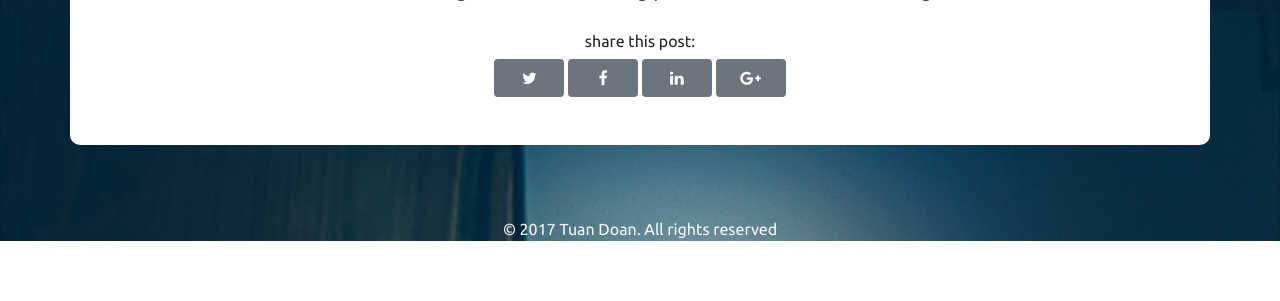
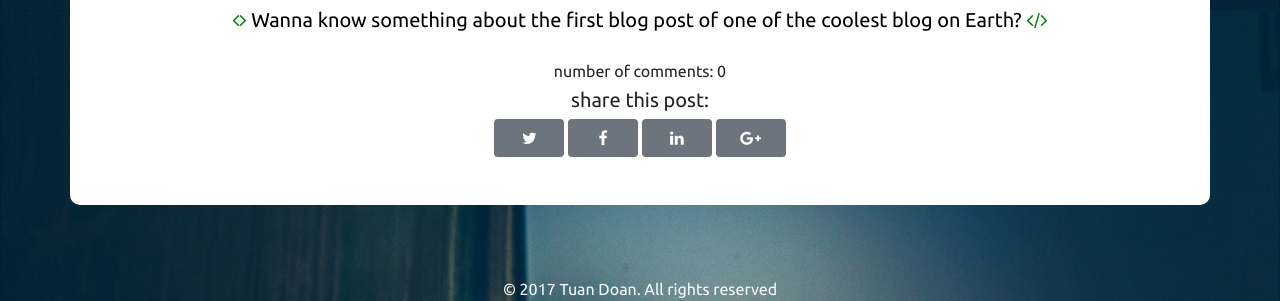
Before and after one commit to tu4ndoan/personal-website-blog, a Django app: page /blog/ in a window 1280 px wide. Shown: the part 1695-1996 px from the top of the page. Before the commit the page ends 1936 px from the top, so only its background shows below. Run offline with Django 3.2, Linux system fonts and the light colour scheme; data comes from the database, SQL or seed files in the repository; data that the repository does not hold is empty; some libraries are stand-ins or nearby versions.

Commit message:
add comment count and some icon

```diff
--- a/blog/models.py
+++ b/blog/models.py
@@ -16,6 +16,8 @@ class BlogPost(models.Model):
     def __str__(self):
         return self.post_title
 
+    def get_comment_count(self):
+        return self.comments.filter(post=self).count()
 
 class Comment(models.Model):
     post = models.ForeignKey(BlogPost, related_name='comments')
--- a/blog/templates/blog/about.html
+++ b/blog/templates/blog/about.html
@@ -18,7 +18,7 @@
                 What I always know is that I never stop. I never stop evolving because that's how the world, humanity, technology and everything else work.
                 Beside being an awesome explorer, I'm also a creator, not the creator, but I love to create, to make things.
                 I want to live a life that when I grow older, I have something to pass to younger generations, to my pupils *lol*.<br><br>
-                "I can't stop, and I don't want to either!" - <a href="#">Wilee</a> in "Premium Rush(2012)"
+                And below all that, I'm a high-functioning sociopath ;)
             </p>
         </div>
         <hr>
--- a/blog/templates/blog/base.html
+++ b/blog/templates/blog/base.html
@@ -43,7 +43,7 @@
                                 </a>
                             </li>
                             <li class="nav-item">
-                                <a class="nav-link {% block active %}{% endblock %}" href="{% url 'about' %}"><i class="fa fa-user-circle-o"></i>about</a>
+                                <a class="nav-link {% block active %}{% endblock %}" href="{% url 'about' %}"><i class="fa fa-user-circle-o"></i>&nbsp;about</a>
                             </li>
                             {% if user.is_authenticated %}
                                 <li class="nav-item">
@@ -54,12 +54,13 @@
                                 </li>
                             {% endif %}
                         </ul>
+                <!--
                         <form class="form-inline">
                             <input class="form-control" type="text" placeholder="Search" aria-label="Search">
                             <button class="btn" type="submit">
                                 <i class="fa fa-search"></i>
                             </button>
-                        </form>
+                        </form> -->
                 </div>
             </nav>
         </div>
--- a/blog/templates/blog/index.html
+++ b/blog/templates/blog/index.html
@@ -39,7 +39,8 @@
                         <a class="btn btn-dark" href="{% url 'blog:post-delete' posts.id %}">delete</a>
                         <a class="btn btn-light" href="{% url 'blog:post-update' posts.id %}">edit</a>
                     {% endif %}<br>
-                        <h6>share this post:</h6>
+                        <h6>number of comments: {{ posts.get_comment_count }}</h6>
+                        <h5>share this post:</h5>
                         <div class="social-share text-center">
                             {% with "share this in" as share_txt %}
                                 {% with "https://teqitez.herokuapp.com/" as host %}
```
